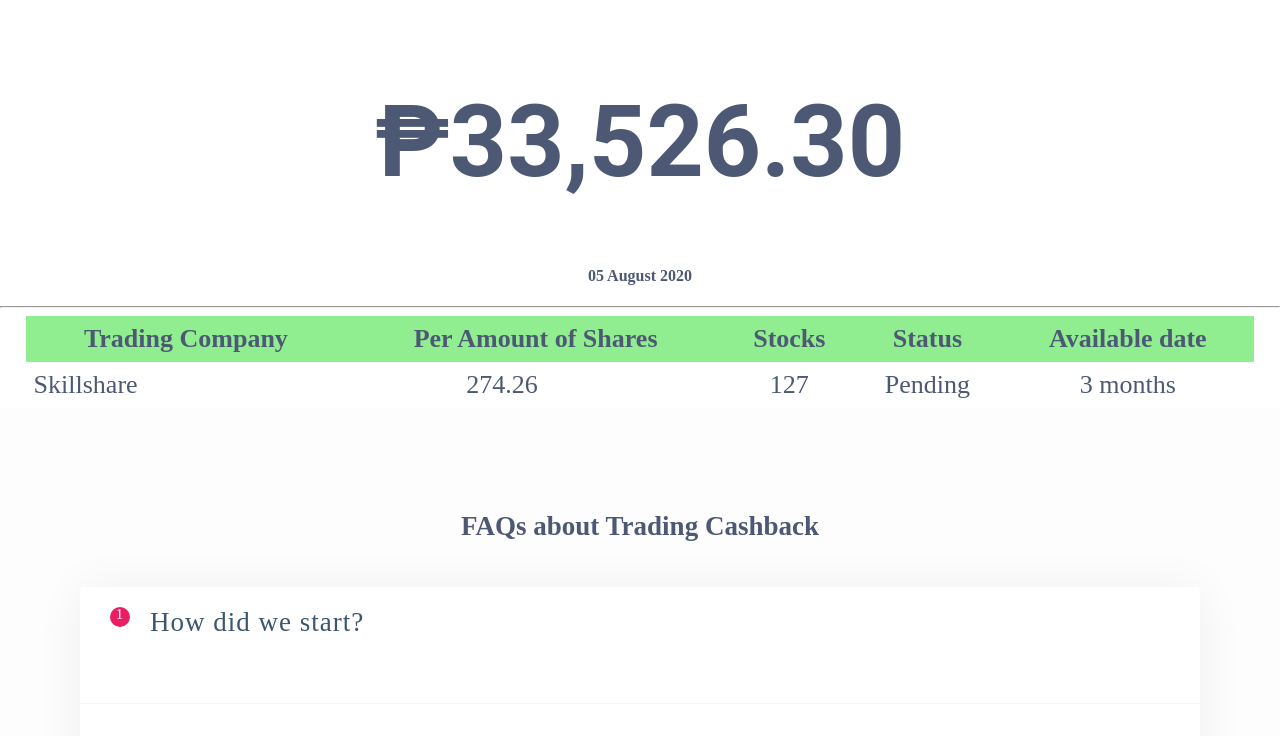
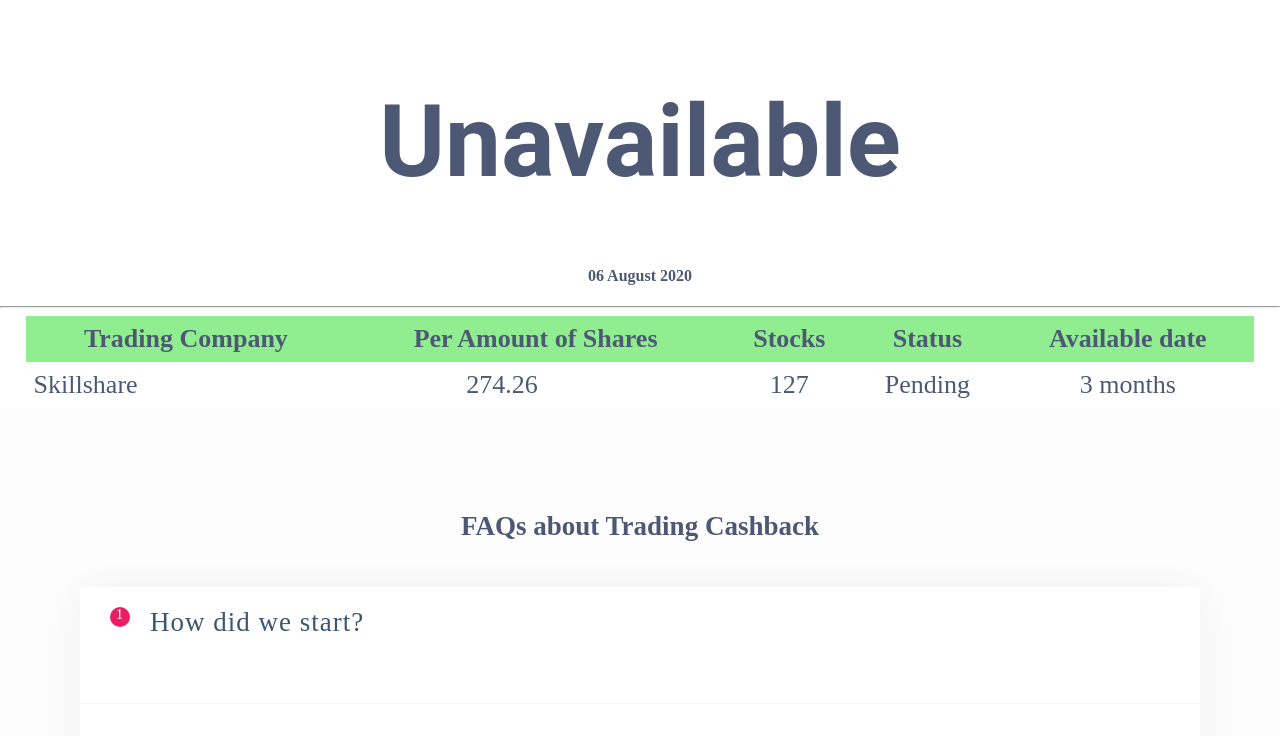
Before and after one commit to Connected21/Trading-Cashback-Center, a plain HTML site: page index.html in a window 1280 px wide. Shown: the part 64-800 px from the top of the page. Drawn offline with Linux system fonts and the light colour scheme.

Commit message:
Update index.html

```diff
--- a/index.html
+++ b/index.html
@@ -11,8 +11,8 @@
 <body>
 
 <center>
-<h1>&#x20B1;33,526.30</h1>
-<h4>05 August 2020</h4>
+<h1>Unavailable</h1>
+<h4>06 August 2020</h4>
 <hr>
 </center>
 
```
